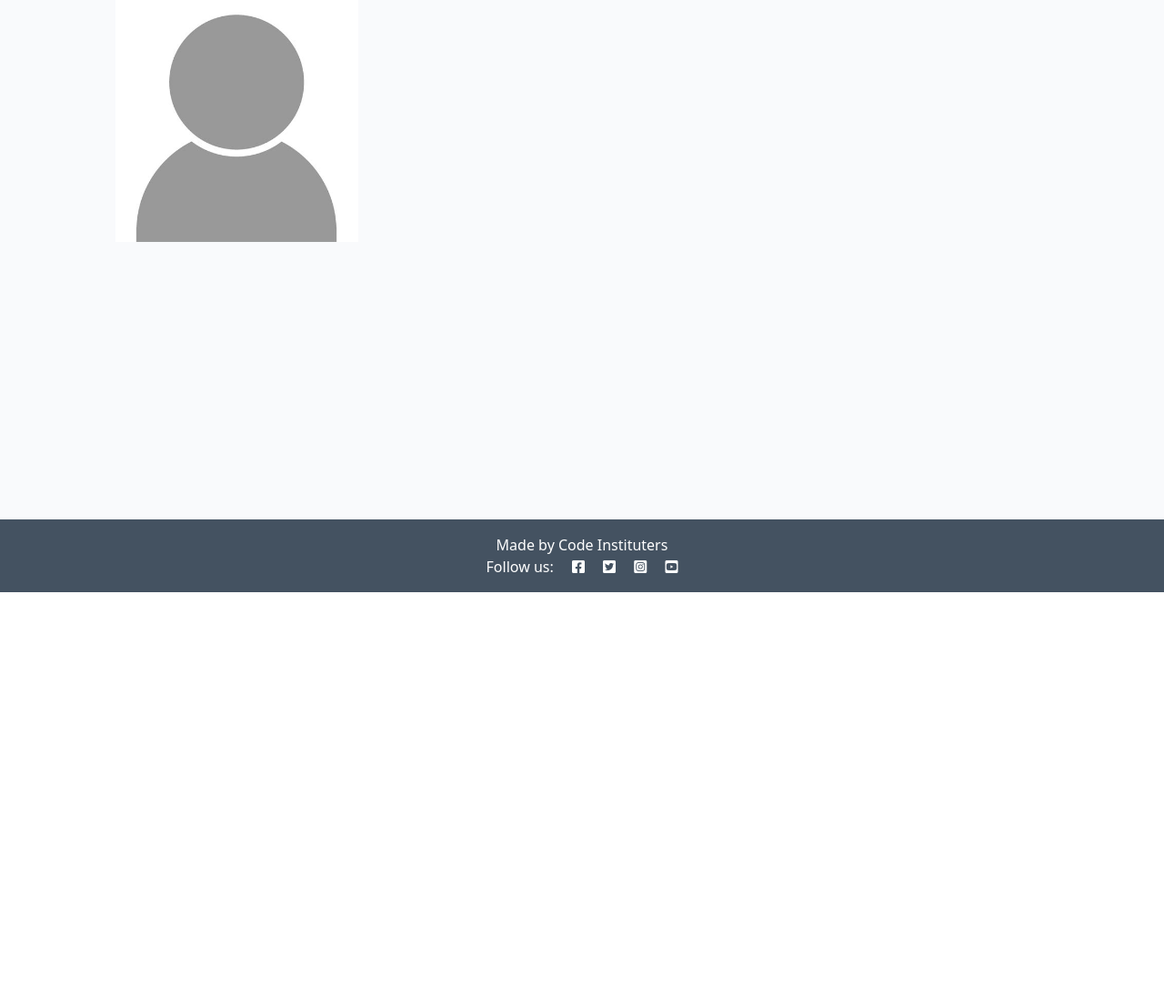
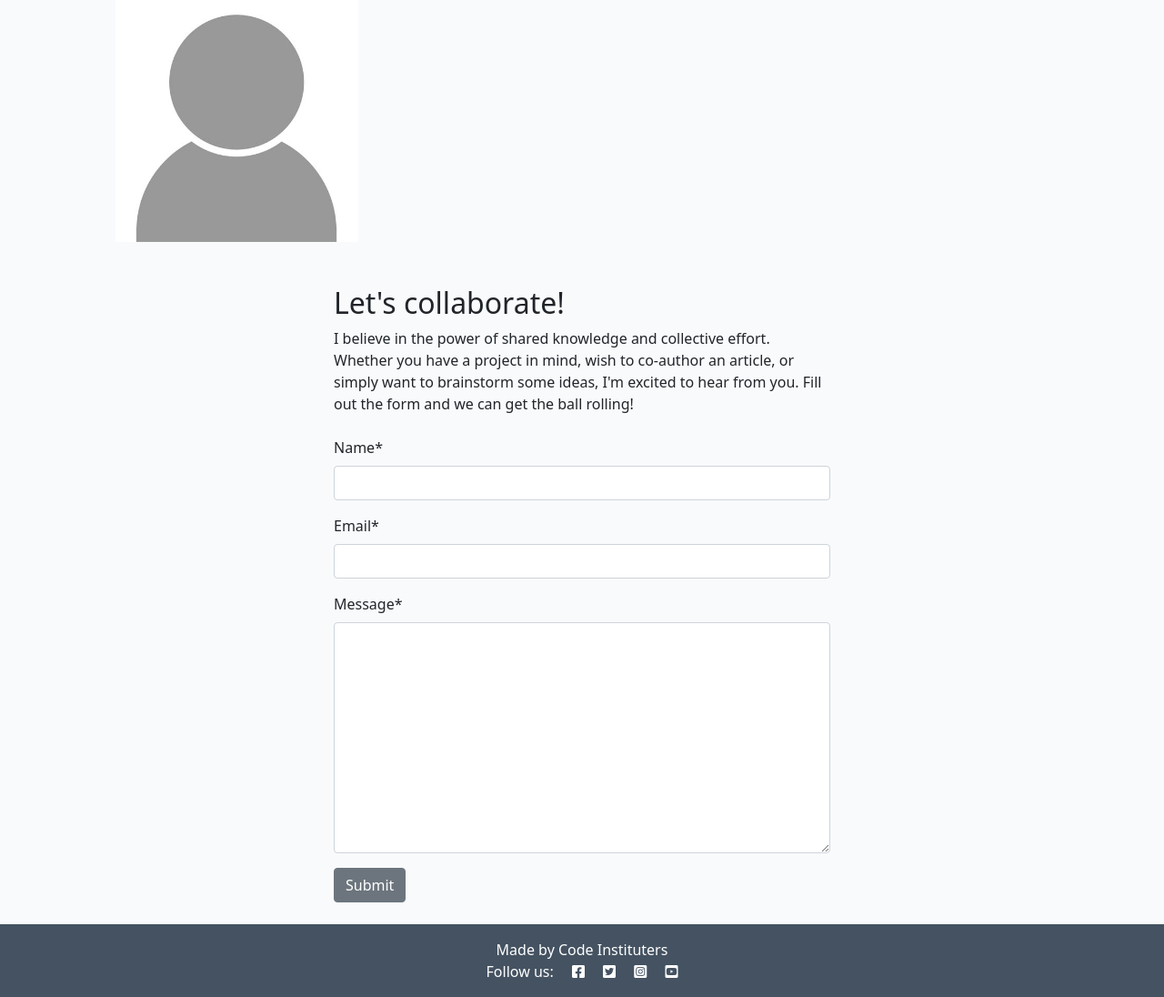
Before and after one commit to AJGreaves/blog-lesson-plan, a Django app: page /about/ in a window 1280 px wide. Shown: the part 149-1245 px from the top of the page at 91% size. Before the commit the page ends 800 px from the top, so only its background shows below. Run offline with Django 4.2, Linux system fonts and the light colour scheme; data that the repository does not hold is empty; parts of the project's set-up code (start-up, migrations or seed data) failed here and were passed over; some libraries are stand-ins or nearby versions.

Commit message:
Add colaboration request form

```diff
--- /dev/null
+++ b/about/forms.py
@@ -0,0 +1,8 @@
+from .models import CollaborateRequest
+from django import forms
+
+
+class CollaborateForm(forms.ModelForm):
+    class Meta:
+        model = CollaborateRequest
+        fields = ('name', 'email', 'message')
--- a/about/models.py
+++ b/about/models.py
@@ -8,3 +8,13 @@ class About(models.Model):
 
     def __str__(self):
         return self.title
+
+
+class CollaborateRequest(models.Model):
+    name = models.CharField(max_length=200, unique=True)
+    email = models.EmailField()
+    message = models.TextField()
+    read = models.BooleanField(default=False)
+
+    def __str__(self):
+        return f"Collaboration request from {self.name}"
--- a/about/templates/about/about.html
+++ b/about/templates/about/about.html
@@ -1,15 +1,33 @@
 {% extends 'base.html' %}
+{% load static %}
+{% load crispy_forms_tags %}
+
 {% block content %}
-{% load static %}
 <div class="container mt-5">
     <div class="row">
-        <div class="col-4 text-center">
+        <div class="col-12 col-md-4 text-center">
             <img src="{% static 'images/nobody.jpg' %}" width="75%">
         </div>
-        <div class="col-8">
+        <div class="col-12 col-md-8">
             <h2>{{ about.title }}</h2>
             {{ about.content | safe }}
         </div>
     </div>
+    <div class="row justify-content-center">
+        <div class="col-12 col-md-6 mt-5">
+            <h2>Let's collaborate!</h2>
+            <p>I believe in the power of shared knowledge and collective effort.
+                Whether you have a project in mind, wish to co-author
+                an article, or simply want to brainstorm some ideas,
+                I'm excited to hear from you. Fill out the form
+                and we can get the ball rolling!</p>
+
+            <form method="post" class="my-4">
+                {{ collaborate_form | crispy }}
+                {% csrf_token %}
+                <button class="btn btn-secondary" type="submit">Submit</button>
+            </form>
+        </div>
+    </div>
 </div>
 {% endblock content %}
--- a/about/views.py
+++ b/about/views.py
@@ -1,5 +1,7 @@
 from django.shortcuts import render
+from django.contrib import messages
 from .models import About
+from .forms import CollaborateForm
 
 
 def about_me(request, *args, **kwargs):
@@ -8,8 +10,27 @@ def about_me(request, *args, **kwargs):
     """
     about = About.objects.all().order_by('-updated_on').first()
 
+    if request.method == "POST":
+        collaborate_form = CollaborateForm(data=request.POST)
+        if collaborate_form.is_valid():
+            collaborate_request = collaborate_form.save(commit=False)
+            collaborate_request.read = False
+            collaborate_request.save()
+            messages.add_message(
+                request, messages.SUCCESS,
+                'Collaboration request received! I endeavor to respond within 2 working days.'
+            )
+            collaborate_form = CollaborateForm()
+        else:
+            collaborate_form = CollaborateForm()
+    else:
+        collaborate_form = CollaborateForm()
+
     return render(
         request,
         "about/about.html",
-        {"about": about},
+        {
+            "about": about,
+            "collaborate_form": collaborate_form
+        },
     )
--- a/blog/views.py
+++ b/blog/views.py
@@ -48,6 +48,7 @@ def post_detail(request, slug, *args, **kwargs):
                 request, messages.SUCCESS,
                 'Comment submitted and awaiting approval'
             )
+            comment_form = CommentForm()
         else:
             comment_form = CommentForm()
     else:
@@ -73,7 +74,7 @@ def comment_edit(request, slug, comment_id, *args, **kwargs):
 
         queryset = Post.objects.filter(status=1)
         post = get_object_or_404(queryset, slug=slug)
-        comment = get_object_or_404(Comment, id=comment_id)
+        comment = get_object_or_404(Comment, pk=comment_id)
         comment_form = CommentForm(data=request.POST, instance=comment)
 
         if comment_form.is_valid() and comment.author == request.user:
@@ -95,7 +96,7 @@ def comment_delete(request, slug, comment_id, *args, **kwargs):
     """
     queryset = Post.objects.filter(status=1)
     post = get_object_or_404(queryset, slug=slug)
-    comment = get_object_or_404(Comment, id=comment_id)
+    comment = get_object_or_404(Comment, pk=comment_id)
 
     if comment.author == request.user:
         comment.delete()
```
Also changed, not shown: about/admin.py (+7 -1 lines), about/migrations/0003_collaboraterequest.py (added), about/migrations/0004_remove_collaboraterequest_email_and_more.py (added), about/migrations/0005_remove_collaboraterequest_requester_and_more.py (added).
